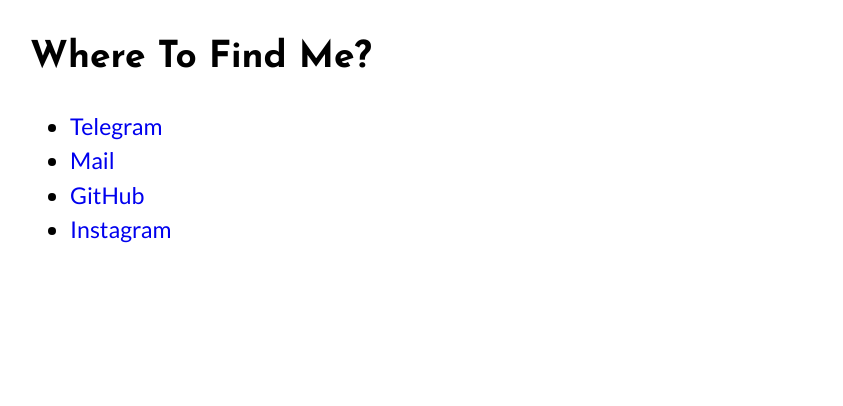
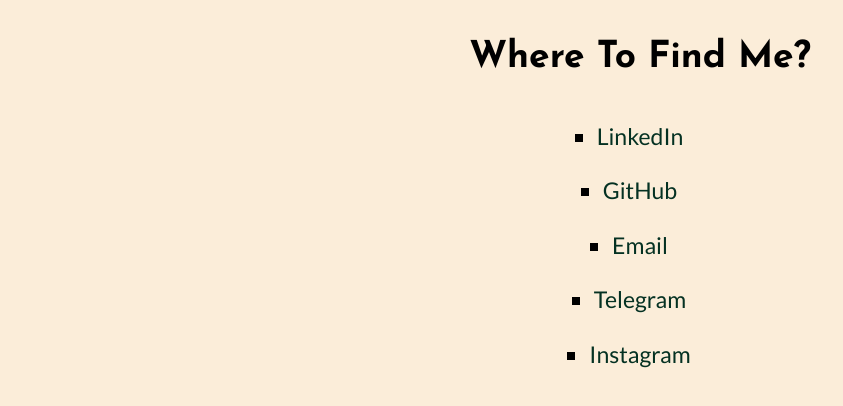
Before and after one commit to AlyonaGN/portfolio, a SvelteKit app: page /connect in a window 1280 px wide. Shown: the top 406 px of the page, without its empty margins (0-843 px from the left). Built offline with nearby package versions, Linux system fonts and the light colour scheme.

Commit message:
add styles

```diff
--- a/src/routes/components/PageContainer.svelte
+++ b/src/routes/components/PageContainer.svelte
@@ -1,4 +1,4 @@
-<section class="container">
+<section class="container beige">
 	<slot />
 </section>
 
@@ -8,5 +8,6 @@
 		margin: 0 auto;
 		padding: 30px;
 		display: flow-root;
+		height: 100vh;
 	}
 </style>
--- a/src/routes/connect/+page.svelte
+++ b/src/routes/connect/+page.svelte
@@ -1,16 +1,36 @@
-<script>
+<script lang="ts">
 	import PageContainer from '../components/PageContainer.svelte';
-	import { CONTTACTS_TITLE } from './utils';
+	import { CONTACTS, CONTTACTS_TITLE } from './utils';
 </script>
 
 <PageContainer>
 	<h1>{CONTTACTS_TITLE}</h1>
 	<ul>
-		<li><a href="https://t.me/alyonaGN">Telegram</a></li>
-		<li>
-			<a href="https://mail.google.com/mail/?view=cm&fs=1&to=al.gnevusheva@gmail.com">Mail</a>
-		</li>
-		<li><a href="https://github.com/AlyonaGN">GitHub</a></li>
-		<li><a href="https://www.instagram.com/alyona_gnevusheva/">Instagram</a></li>
+		{#each CONTACTS as contact}
+			<li><a target="”_blank”" href={contact.link}>{contact.name}</a></li>
+		{/each}
 	</ul>
 </PageContainer>
+
+<style>
+	h1 {
+		text-align: center;
+	}
+
+	ul {
+		list-style-type: square;
+		padding: 0;
+		display: flex;
+		flex-direction: column;
+		align-items: center;
+	}
+
+	li {
+		margin: 10px 0;
+	}
+
+	a {
+		text-decoration: none;
+		color: var(--darkgreen);
+	}
+</style>
--- a/src/routes/connect/utils.ts
+++ b/src/routes/connect/utils.ts
@@ -1 +1,24 @@
 export const CONTTACTS_TITLE = 'Where To Find Me?';
+
+export const CONTACTS = [
+	{
+		link: 'https://www.linkedin.com/in/alenagn/',
+		name: 'LinkedIn'
+	},
+	{
+		link: 'https://github.com/AlyonaGN',
+		name: 'GitHub'
+	},
+	{
+		link: 'https://mail.google.com/mail/?view=cm&fs=1&to=al.gnevusheva@gmail.com',
+		name: 'Email'
+	},
+	{
+		link: 'https://t.me/alyonaGN',
+		name: 'Telegram'
+	},
+	{
+		link: 'https://www.instagram.com/alyona_gnevusheva/',
+		name: 'Instagram'
+	}
+];
```
